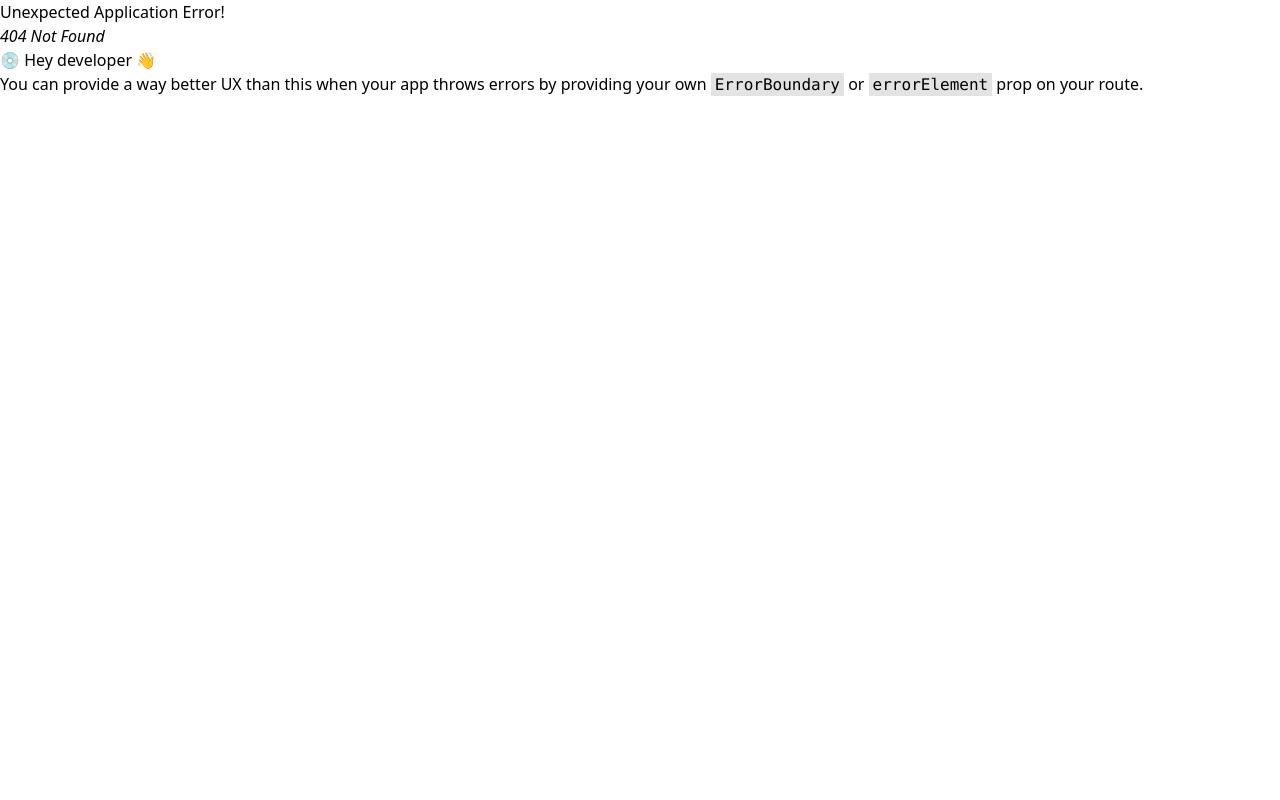
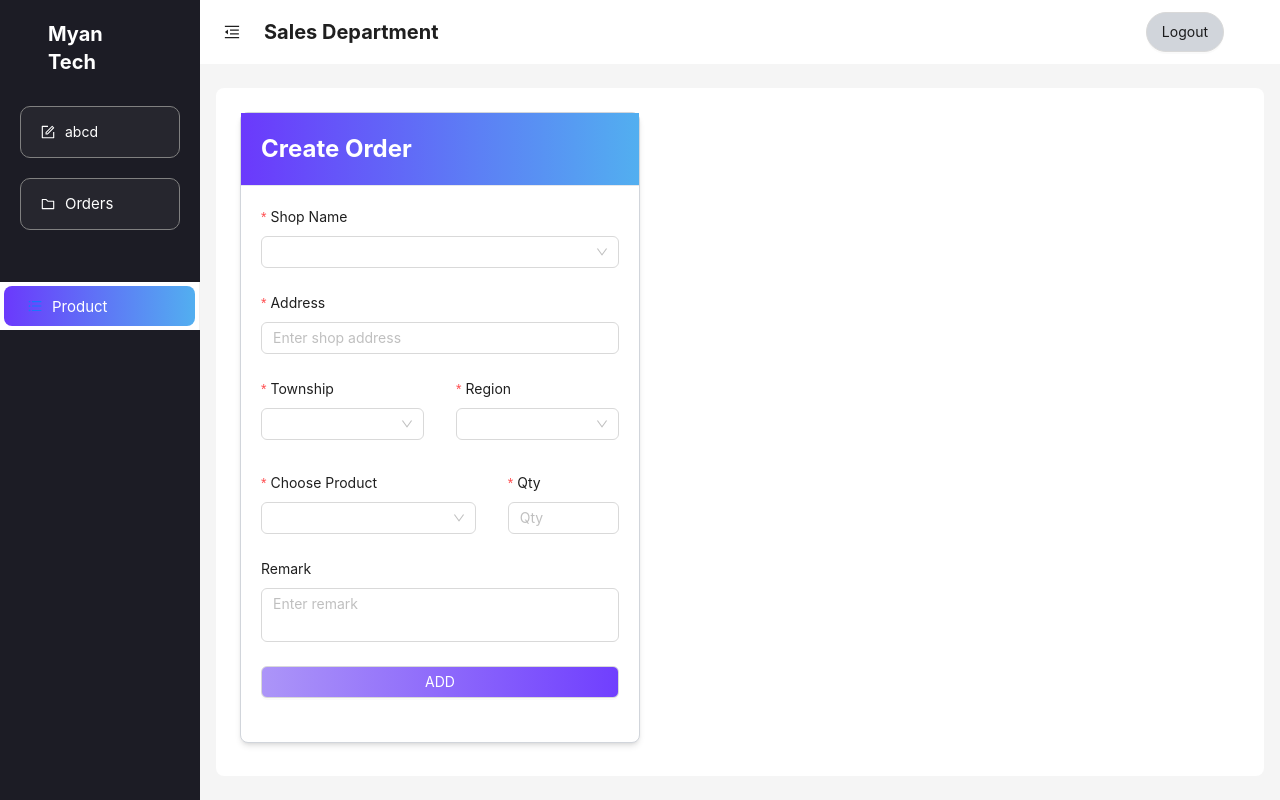
Before and after one commit to kaung-pyae-shan/MyanTech, a React (Create React App) app in the folder MyanTech_web/: page /create-order in a window 1280 px wide. Before the commit this address had no page. Built offline with nearby package versions, Linux system fonts and the light colour scheme; data requests are answered from the project's data file.

Commit message:
shop-create

```diff
--- a/MyanTech_web/db.json
+++ b/MyanTech_web/db.json
@@ -118,5 +118,75 @@
             "brand_id": 19,
             "brand_name": "WD"
         }
-    ]
+    ],
+
+    "shops":[
+        {
+          "shop_id": 1,
+          "shop_name": "Golden Mart",
+          "shop_address": "No. 123, Main Road",
+          "township_name": "Sanchaung",
+          "region_id": 1,
+          "region_name": "Yangon",
+          "available_status": true
+        },
+        {
+          "shop_id": 2,
+          "shop_name": "Sunrise Supermarket",
+          "shop_address": "45, Insein Road",
+          "township_name": "Hlaing",
+          "region_id": 1,
+          "region_name": "Yangon",
+          "available_status": false
+        },
+        {
+          "shop_id": 3,
+          "shop_name": "City Corner Store",
+          "shop_address": "78, Baho Street",
+          "township_name": "Kamayut",
+          "region_id": 1,
+          "region_name": "Yangon",
+          "available_status": true
+        },
+        {
+          "shop_id": 4,
+          "shop_name": "Evergreen Mini Mart",
+          "shop_address": "56, University Avenue",
+          "township_name": "Bahan",
+          "region_id": 1,
+          "region_name": "Yangon",
+          "available_status": true
+        },
+        {
+          "shop_id": 5,
+          "shop_name": "Metro Convenience Store",
+          "shop_address": "101, Strand Road",
+          "township_name": "Pazundaung",
+          "region_id": 1,
+          "region_name": "Yangon",
+          "available_status": false
+        }
+      ],
+
+      "orders": [
+    {
+    "id": 1,
+    "name": "MAc 14",
+    "price": 2000,
+    "stock": 19,
+    "cashBack": 19,
+    "qty":1,
+    "sub_total": 2000,
+
+    "shop_name": "Metro Convenience Store",
+    "shop_address": "101, Strand Road",
+    "township_name": "Pazundaung",
+    "region_id": 1,
+    "region_name": "Yangon",
+    "available_status": false
+   }
+]
+
+
+
 }
--- a/MyanTech_web/package.json
+++ b/MyanTech_web/package.json
@@ -6,6 +6,7 @@
     "@reduxjs/toolkit": "^2.5.1",
     "ant-design": "^1.0.0",
     "antd": "^5.23.4",
+    "axios": "^1.7.9",
     "cra-template": "1.2.0",
     "json-server": "^1.0.0-beta.3",
     "react": "^19.0.0",
@@ -19,7 +20,7 @@
     "build": "react-scripts build",
     "test": "react-scripts test",
     "eject": "react-scripts eject",
-    "json": "json-server --watch db.json"
+    "json": "json-server --watch db.json -p 3001"
   },
   "eslintConfig": {
     "extends": [
--- a/MyanTech_web/public/index.html
+++ b/MyanTech_web/public/index.html
@@ -2,7 +2,7 @@
 <html lang="en">
   <head>
     <meta charset="utf-8" />
-    <link rel="icon" href="%PUBLIC_URL%/favicon.ico" />
+    <link rel="icon" href="./favicon.ico" />
     <meta name="viewport" content="width=device-width, initial-scale=1" />
     <meta name="theme-color" content="#000000" />
     <meta
@@ -14,7 +14,7 @@
       manifest.json provides metadata used when your web app is installed on a
       user's mobile device or desktop. See https://developers.google.com/web/fundamentals/web-app-manifest/
     -->
-    <link rel="manifest" href="%PUBLIC_URL%/manifest.json" />
+    <link rel="manifest" href="./manifest.json" />
     <!--
       Notice the use of %PUBLIC_URL% in the tags above.
       It will be replaced with the URL of the `public` folder during the build.
--- a/MyanTech_web/src/Layout/Layout.jsx
+++ b/MyanTech_web/src/Layout/Layout.jsx
@@ -59,12 +59,14 @@ const AppLayout = () => {
               },
 
             },
+
+
             {
               key: '2',
               icon: <FolderOutlined />,
               defaultSelectedKeys: ['2'],
 
-              label: <Link to="/test" className=' text-[15px]'>Test</Link>,
+              label: <Link to="/create-order" className=' text-[15px]'>Orders</Link>,
               style: {
                 border: '1px solid gray', marginBottom: '20px ',
                 padding: !collapsed? '25px 20px': '', borderRadius: '10px', color: 'white',
@@ -101,21 +103,7 @@ const AppLayout = () => {
         />
 
 
-      <Menu
 
-          mode="inline"
-          className=" w-full top-[150px] hover:bg-none mt-[400px] bg-button"  // Push to the bottom
-        >
-          <Menu.Item
-            key="logout"
-            className=''
-            icon={<LogoutOutlined className=' hover:bg-none' />}
-
-          >
-
-            {/* <Logout /> */}
-          </Menu.Item>
-        </Menu>
 
 
         {/* <div className="fixed bottom-0 mx-5">
--- /dev/null
+++ b/MyanTech_web/src/api/axios.js
@@ -0,0 +1,5 @@
+import axios from "axios";
+
+export default axios.create({
+    baseURL: 'http://localhost:3001'
+})
--- /dev/null
+++ b/MyanTech_web/src/api/order.js
@@ -0,0 +1 @@
+// import axios from "./axios";
--- /dev/null
+++ b/MyanTech_web/src/api/shop.js
@@ -0,0 +1 @@
+// import axios from "./axios";
--- /dev/null
+++ b/MyanTech_web/src/components/OrderForm.jsx
@@ -0,0 +1,152 @@
+import { Button, Form, Input, Select } from 'antd';
+import React, { useEffect, useState } from 'react';
+import axios from '../api/axios';
+
+const OrderForm = () => {
+    const [form] = Form.useForm();
+    const [shops, setShops] = useState([]);
+    const [selectedShop, setSelectedShop] = useState(null);
+
+    useEffect(() => {
+        const fetchShops = async () => {
+            try {
+                const apiUrl = await axios.get('/shops');
+                setShops(apiUrl.data);
+            } catch (error) {
+                console.error('Error fetching shops:', error);
+            }
+        };
+
+        fetchShops();
+    }, []);
+
+    const handleShopChange = (shopName) => {
+        const shop = shops.find(shop => shop.shop_name === shopName);
+        setSelectedShop(shop || null); // Update selected shop
+
+        if (shop) {
+            form.setFieldsValue({
+                shop_address: shop.shop_address || '',
+                township: shop.township_name || '',
+                region: shop.region_name || '',
+            });
+        }
+    };
+
+    return (
+        <div className='w-[400px] border border-gray-300 rounded-lg bg-white shadow-md'>
+            <div className="px-5 py-5 bg-button">
+                <h1 className="text-2xl font-bold text-white">Create Order</h1>
+            </div>
+            <hr />
+            <Form
+                form={form}
+                layout="vertical"
+                autoComplete="off"
+                className='p-5'
+            >
+                {/* Shop Name Selection */}
+                <Form.Item
+                    label="Shop Name"
+                    name="shop_name"
+                    rules={[{ required: true }]}
+                    className="flex-1"
+                >
+                    <Select
+                        className="flex-1 w-full"
+                        onChange={handleShopChange}
+                        options={shops.map(shop => ({
+                            value: shop.shop_name,
+                            label: shop.shop_name
+                        }))}
+                    />
+                </Form.Item>
+
+                {/* Address Input */}
+                <Form.Item
+                    label="Address"
+                    name="shop_address"
+                    rules={[{ required: true }]}
+                    className="flex-1"
+                >
+                    <Input placeholder="Enter shop address" className="w-full" />
+                </Form.Item>
+
+                {/* Township & Region Selection */}
+                <div className="flex gap-8 mt-2">
+                    <Form.Item
+                        label="Township"
+                        name="township"
+                        rules={[{ required: true }]}
+                        className="flex-1"
+                    >
+                        <Select
+                            className="flex-1"
+                            value={selectedShop?.township_name || undefined}
+                            options={shops.map(shop => ({
+                                value: shop.township_name,
+                                label: shop.township_name
+                            }))}
+                        />
+                    </Form.Item>
+
+                    <Form.Item
+                        label="Region"
+                        name="region"
+                        rules={[{ required: true }]}
+                        className="flex-1"
+                    >
+                        <Select
+                            className="flex-1"
+                            value={selectedShop?.region_name || undefined}
+                            options={shops.map(shop => ({
+                                value: shop.region_name,
+                                label: shop.region_name
+                            }))}
+                        />
+                    </Form.Item>
+                </div>
+
+                {/* Product & Quantity Selection */}
+                <div className="flex gap-8 mt-2">
+                    <Form.Item
+                        label="Choose Product"
+                        name="product_name"
+                        rules={[{ required: true }]}
+                        className="w-[60%]"
+                    >
+                        <Select
+                            className="w-[60%]"
+                            options={[{ value: 'Apple', label: 'Apple' }]}
+                        />
+                    </Form.Item>
+
+                    <Form.Item
+                        label="Qty"
+                        name="qty"
+                        rules={[{ required: true }]}
+                        className="flex-1"
+                    >
+                        <Input type='number' placeholder='Qty' className='w-full' />
+                    </Form.Item>
+                </div>
+
+                {/* Remark Input */}
+                <Form.Item label="Remark" name="remark" className="flex-1">
+                    <Input.TextArea placeholder='Enter remark' autoSize={{ minRows: 2, maxRows: 6 }} />
+                </Form.Item>
+
+                {/* Submit Button */}
+                <div className="font-bold">
+                    <Form.Item className="mt-5">
+                        <Button htmlType="submit" className='w-full text-white bg-gradient-purple'>
+                            ADD
+                        </Button>
+                    </Form.Item>
+                </div>
+            </Form>
+        </div>
+    );
+};
+
+export default OrderForm;
--- /dev/null
+++ b/MyanTech_web/src/pages/Order/CreateOrder.jsx
@@ -0,0 +1,12 @@
+import React from 'react'
+import OrderForm from '../../components/OrderForm'
+
+const CreateOrder = () => {
+  return (
+    <div>
+      <OrderForm />
+    </div>
+  )
+}
+
+export default CreateOrder
--- a/MyanTech_web/src/router/router.jsx
+++ b/MyanTech_web/src/router/router.jsx
@@ -1,8 +1,8 @@
 import { createBrowserRouter, RouterProvider } from "react-router-dom";
 import Home from "../pages/Home";
 import Layout from "../Layout/Layout";
-import Test from "../pages/Test";
 import ProductTablePage from "../pages/ProductTablePage";
+import CreateOrder from "../pages/Order/CreateOrder";
 
 
 
@@ -19,9 +19,9 @@ const Router = () => {
                 },
                 {
 
-                    path: '/test',
+                    path: '/create-order',
 
-                    element: <Test />
+                    element: <CreateOrder />
                 },
                 {
                     path: '/product',  // Route for ProductTablePage
--- a/MyanTech_web/tailwind.config.js
+++ b/MyanTech_web/tailwind.config.js
@@ -22,7 +22,7 @@ module.exports = {
 
       },
       backgroundImage: {
-        "gradient-purple": "linear-gradient(to bottom, #AC95F8, #703FFE)",
+        "gradient-purple": "linear-gradient(to right, #AC95F8, #703FFE)",
         "gradient-teal": "linear-gradient(to bottom, #8CC5C3, #2E9D95)",
         "gradient-orange": "linear-gradient(to bottom, #F5C0A6, #FE9256)",
         "gradient-green": "linear-gradient(to bottom, #B3D694, #7ABD3A)",
```
Also changed, not shown: 1 other file (tests, documents, lock files or other folders).
